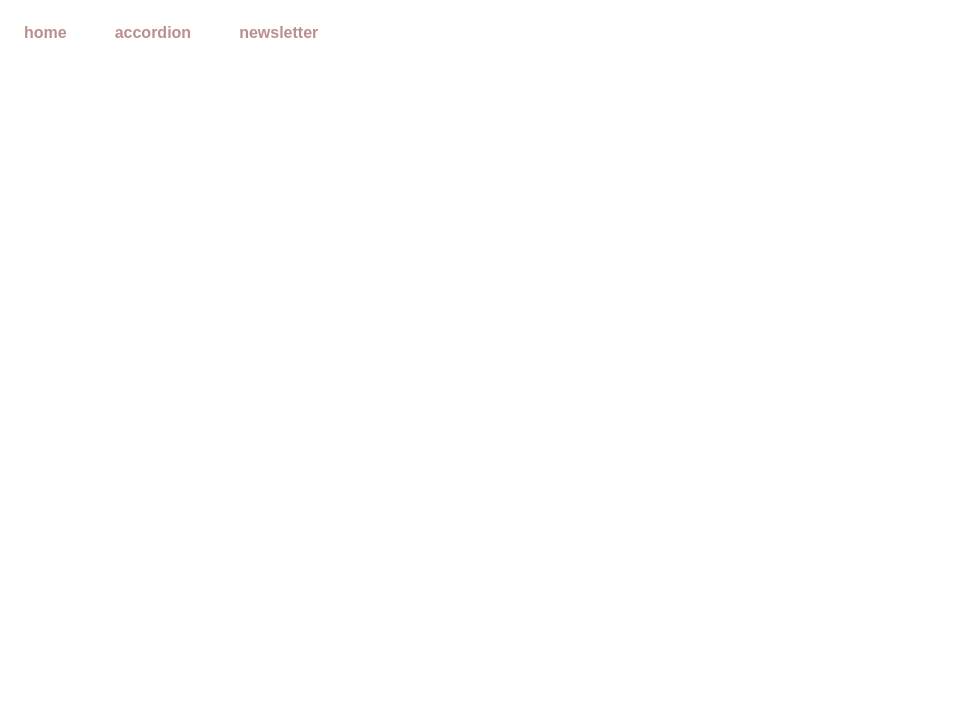
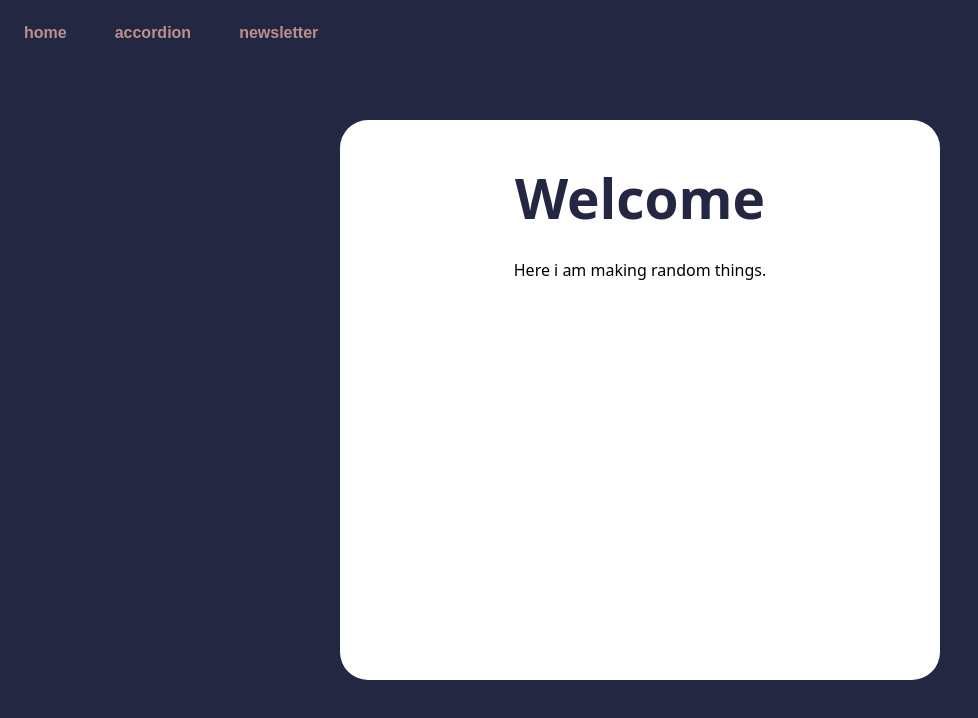
Before and after one commit to VictorMo101/nuxt-frontend-mentor-playground, a Nuxt app: page / in a window 1280 px wide. Shown: the top 718 px of the page, without its empty margins (0-978 px from the left). Built offline with nearby package versions, Linux system fonts and the light colour scheme.

Commit message:
made changes

```diff
--- a/layouts/default.vue
+++ b/layouts/default.vue
@@ -7,3 +7,11 @@
     <AppFooter />
   </div>
 </template>
+
+<style>
+
+html {
+  font-family: system-ui, -apple-system, BlinkMacSystemFont, 'Segoe UI', Roboto, Oxygen, Ubuntu, Cantarell, 'Open Sans', 'Helvetica Neue', sans-serif;
+}
+
+</style>
--- a/pages/index.vue
+++ b/pages/index.vue
@@ -1,3 +1,44 @@
 <template>
+<div class="wrapper">
+    <div class="welcome">
+        <div class="elements">
+            <h1>Welcome</h1>
+            <p>Here i am making random things.</p>
+        </div>
+    </div>
+</div>
+</template>
 
-</template>
+<style scoped>
+.wrapper {
+    height: 100vh;
+    width: 100%;
+    background-color: hsl(234, 29%, 20%);
+    display: flex;
+    align-items: center;
+    justify-content: center;
+}
+
+.welcome {
+height: 70vh;
+max-height: 600px;
+max-width: 600px;
+width: 100%;
+background-color: #fff;
+border-radius: 28px;
+}
+
+.elements {
+    margin-top: 40px;
+    text-align: center;
+    h1 {
+        font-size: 55px;
+        color:hsl(234, 29%, 20%);
+    }
+
+    p {
+        margin-top: 24px;
+        font-size: 16px;
+}
+}
+</style>
--- a/pages/newsletter/index.vue
+++ b/pages/newsletter/index.vue
@@ -1,3 +1,20 @@
+<script setup>
+import { ref } from 'vue'
+
+const email = ref("");
+const isRequired = ref(false);
+
+const validateForm = (e) => {
+    if (email.value === "") {
+        isRequired.value = true;
+        e.preventDefault();
+        return false;
+    }
+    isRequired.value = false;
+    return true;
+}
+</script>
+
 <template>
     <div class="wrapper">
         <div class="newsWrapper">
@@ -12,9 +29,12 @@
                     <li>Measuring to ensure updates are a sucess</li>
                     <li>And much more!</li>
                 </ul>
-                <form action="/newsletter/sucess" class="formWrap">
-                    <label for="email">Email address</label>
-                    <input type="email" id="email" name="email" placeholder="email@company.com" required   pattern="^[^\s@]+@[^\s@]+\.[^\s@]{2,}$">
+                <form action="/newsletter/sucess" class="formWrap" @submit="validateForm">
+                    <div class="aboveInput">
+                        <label for="email">Email address</label>
+                        <p v-if="isRequired">valid email required</p>
+                    </div>
+                    <input v-model="email" type="email" id="email" name="email" placeholder="email@company.com"  :class="{ redRequire: isRequired }">
                     <button>Subscribe to monthly newsletter</button>
                 </form>
             </div>
@@ -34,6 +54,14 @@ li {
     font-family: "Work Sans", sans-serif;
 }
 
+.redRequire {
+    background-color: #FFE8E6;
+    border: 2px solid #CF908C !important;
+    &::placeholder{
+        color: #CF908C;
+    }
+}
+
 .wrapper {
     background-color: hsl(234, 29%, 20%);
     height: 100vh;
@@ -44,8 +72,8 @@ li {
 }
 
 .newsWrapper {
-    height: 700px;
-    width: 1200px;
+    width: 100%;
+    max-width: 1000px;
     background-color: #fff;
     border-radius: 28px;
     margin: 20px;
@@ -58,7 +86,6 @@ li {
 .newsImg {
     grid-column: 8 / span 5;
     grid-row: 1;
-    background-color: red;
     margin: 24px;
     border-radius: 18px;
     overflow: hidden;
@@ -77,13 +104,13 @@ li {
     margin: 100px 70px 100px 70px;
 
     h1 {
-        font-size: 66px;
+        font-size: 62px;
         font-weight: 600;
     }
 
     p {
-        margin-top: 24px;
-        font-size: 20px;
+        margin-top: 22px;
+        font-size: 18px;
     }
 
     ul {
@@ -91,7 +118,7 @@ li {
         li {
             list-style: none;
             margin-top: 12px;
-            font-size: 22px;
+            font-size: 16px;
         }
         li::before {
             content: '';
@@ -109,6 +136,18 @@ li {
 
         label {
             font-weight: 500;
+            font-size: 14px;
+        }
+
+        .aboveInput {
+            display: flex;
+            justify-content: space-between;
+        }
+
+        p {
+            color: #CF908C;
+            font-size: 14px;
+            margin-top: 0;
         }
 
         input {
@@ -148,32 +187,4 @@ li {
     display: flex;
     flex-direction: column;
 }
-
-/* button {
-            margin-top: 24px;
-            padding: 18px 0 18px 0;
-            border-radius: 8px;
-            color: #fff;
-            font-weight: 600;
-            font-size: 16px;
-            cursor: pointer;
-            border: none;
-
-            background: linear-gradient(
-                360deg,
-                hsl(342, 100%, 72%) 0%,
-                hsl(4, 100%, 67%) 45%,
-                hsl(234, 29%, 20%) 60%,
-                hsl(234, 29%, 20%) 100%
-            );
-            background-size: 240% 240%;
-            background-position: 100% 0;
-
-            transition: background-position 0.5s ease, box-shadow 0.5s ease;
-
-            &:hover {
-                background-position: 0 100%;
-                box-shadow: 0 8px 20px hsl(4, 100%, 67%, 0.45);
-            }
-        } */
 </style>
```
